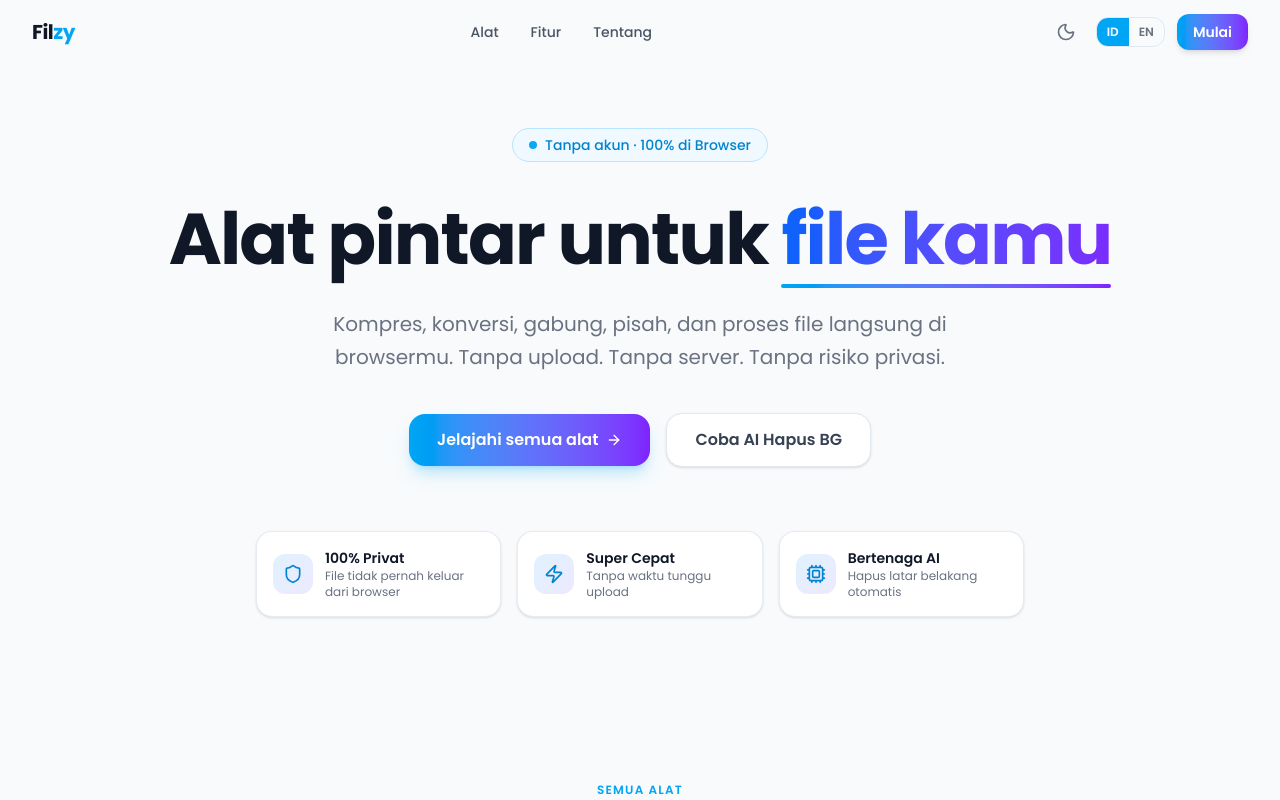
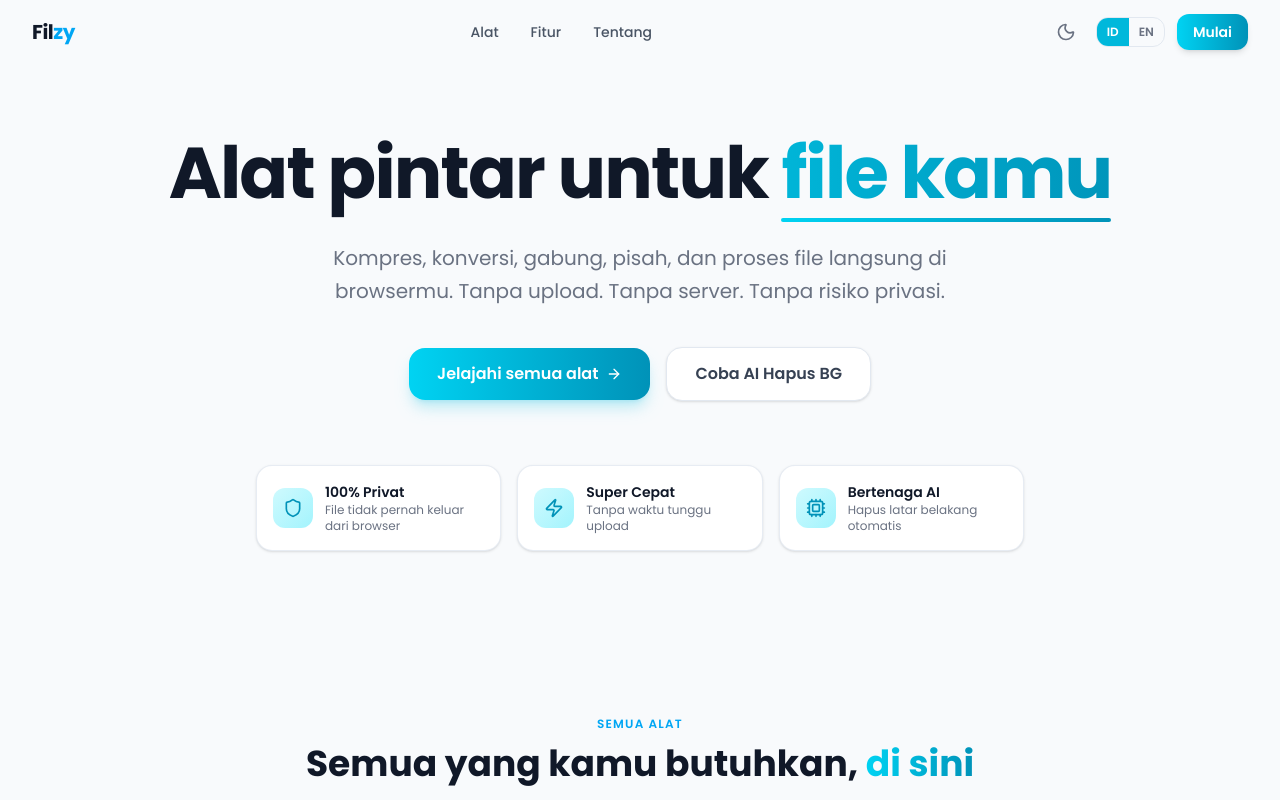
Before and after one commit to alpaenf/Filzy, a Next.js app: page / in a window 1280 px wide. Shown: the top 800 px of the page. Built offline with nearby package versions, Linux system fonts and the light colour scheme.

Commit message:
fix: remove hero badge, unified cyan gradient, fix lang toggle visibility

```diff
--- a/src/components/AboutSection.tsx
+++ b/src/components/AboutSection.tsx
@@ -23,7 +23,7 @@ export default function AboutSection() {
             </span>
             <h2 className="text-3xl sm:text-4xl font-bold text-gray-900 dark:text-white mb-6 leading-tight">
               {t.about.heading1}{" "}
-              <span className="bg-gradient-to-r from-sky-500 to-violet-600 bg-clip-text text-transparent">
+              <span className="bg-gradient-to-r from-cyan-400 to-cyan-600 bg-clip-text text-transparent">
                 {t.about.heading2}
               </span>
             </h2>
@@ -65,7 +65,7 @@ export default function AboutSection() {
                 transition={{ duration: 0.4, delay: 0.15 + i * 0.08 }}
                 className="bg-slate-50 dark:bg-gray-800 rounded-2xl p-6 text-center hover:shadow-md transition-shadow duration-300"
               >
-                <p className="text-4xl font-bold bg-gradient-to-r from-sky-500 to-violet-600 bg-clip-text text-transparent mb-1">
+                <p className="text-4xl font-bold bg-gradient-to-r from-cyan-400 to-cyan-600 bg-clip-text text-transparent mb-1">
                   {statValues[i]}
                 </p>
                 <p className="text-sm text-gray-500 dark:text-gray-400 font-medium">{label}</p>
--- a/src/components/FeaturesSection.tsx
+++ b/src/components/FeaturesSection.tsx
@@ -26,7 +26,7 @@ export default function FeaturesSection() {
           </span>
           <h2 className="text-3xl sm:text-4xl font-bold text-gray-900 dark:text-white mb-4">
             {t.features.heading1}{" "}
-            <span className="bg-gradient-to-r from-sky-500 to-violet-600 bg-clip-text text-transparent">
+            <span className="bg-gradient-to-r from-cyan-400 to-cyan-600 bg-clip-text text-transparent">
               {t.features.heading2}
             </span>
           </h2>
--- a/src/components/Hero.tsx
+++ b/src/components/Hero.tsx
@@ -19,17 +19,6 @@ export default function Hero() {
       </div>
 
       <div className="max-w-5xl mx-auto text-center">
-        {/* Badge */}
-        <motion.div
-          initial={{ opacity: 0, y: 20 }}
-          animate={{ opacity: 1, y: 0 }}
-          transition={{ duration: 0.5, delay: 0.1 }}
-          className="inline-flex items-center gap-2 px-4 py-1.5 rounded-full bg-sky-50 dark:bg-sky-950/50 border border-sky-200 dark:border-sky-800 text-sky-600 dark:text-sky-400 text-sm font-medium mb-8"
-        >
-          <span className="w-2 h-2 rounded-full bg-sky-500 animate-pulse" />
-          {t.hero.badge}
-        </motion.div>
-
         {/* Headline */}
         <motion.h1
           initial={{ opacity: 0, y: 30 }}
@@ -39,11 +28,11 @@ export default function Hero() {
         >
           {t.hero.headline1}{" "}
           <span className="relative inline-block">
-            <span className="bg-gradient-to-r from-sky-500 via-blue-600 to-violet-600 bg-clip-text text-transparent animate-gradient-x">
+            <span className="bg-gradient-to-r from-cyan-400 to-cyan-600 bg-clip-text text-transparent animate-gradient-x">
               {t.hero.headline2}
             </span>
             <motion.span
-              className="absolute -bottom-1 left-0 right-0 h-1 rounded-full bg-gradient-to-r from-sky-500 to-violet-600"
+              className="absolute -bottom-1 left-0 right-0 h-1 rounded-full bg-gradient-to-r from-cyan-400 to-cyan-600"
               initial={{ scaleX: 0 }}
               animate={{ scaleX: 1 }}
               transition={{ duration: 0.8, delay: 0.7 }}
@@ -71,7 +60,7 @@ export default function Hero() {
           <motion.div whileHover={{ scale: 1.04 }} whileTap={{ scale: 0.97 }}>
             <Link
               href="#tools"
-              className="group inline-flex items-center gap-2 px-7 py-3.5 rounded-2xl font-semibold bg-gradient-to-r from-sky-500 to-violet-600 text-white shadow-lg shadow-sky-500/25 hover:shadow-sky-500/40 transition-shadow duration-300"
+              className="group inline-flex items-center gap-2 px-7 py-3.5 rounded-2xl font-semibold bg-gradient-to-r from-cyan-400 to-cyan-600 text-white shadow-lg shadow-cyan-500/25 hover:shadow-cyan-500/40 transition-shadow duration-300"
             >
               {t.hero.exploreBtn}
               <ArrowRight className="w-4 h-4 transition-transform duration-200 group-hover:translate-x-1" />
@@ -101,8 +90,8 @@ export default function Hero() {
               key={label}
               className="flex items-center gap-3 p-4 rounded-2xl bg-white dark:bg-gray-900 border border-slate-200/80 dark:border-gray-700/80 shadow-sm hover:shadow-md transition-shadow duration-200"
             >
-              <div className="w-10 h-10 rounded-xl bg-gradient-to-br from-sky-100 to-violet-100 dark:from-sky-900/40 dark:to-violet-900/40 flex items-center justify-center shrink-0">
-                <Icon className="w-5 h-5 text-sky-600 dark:text-sky-400" />
+              <div className="w-10 h-10 rounded-xl bg-gradient-to-br from-cyan-100 to-cyan-200 dark:from-cyan-900/40 dark:to-cyan-800/40 flex items-center justify-center shrink-0">
+                <Icon className="w-5 h-5 text-cyan-600 dark:text-cyan-400" />
               </div>
               <div className="text-left">
                 <p className="text-sm font-semibold text-gray-900 dark:text-white">{label}</p>
--- a/src/components/Navbar.tsx
+++ b/src/components/Navbar.tsx
@@ -87,7 +87,6 @@ export default function Navbar() {
           )}
 
           {/* Language toggle */}
-          {mounted && (
           <div className="flex items-center rounded-xl border border-slate-200 dark:border-gray-700 overflow-hidden">
             {(["id", "en"] as const).map((lang) => (
               <button
@@ -96,7 +95,7 @@ export default function Navbar() {
                 className={cn(
                   "px-2.5 py-1.5 text-xs font-semibold uppercase transition-colors duration-150",
                   locale === lang
-                      ? "bg-sky-500 text-white"
+                    ? "bg-cyan-500 text-white"
                     : "text-gray-500 dark:text-gray-400 hover:text-gray-800 dark:hover:text-white"
                 )}
               >
@@ -104,12 +103,11 @@ export default function Navbar() {
               </button>
             ))}
           </div>
-          )}
 
           <motion.div whileHover={{ scale: 1.03 }} whileTap={{ scale: 0.97 }}>
             <Link
               href="/#tools"
-              className="hidden sm:inline-flex items-center gap-1.5 px-4 py-2 rounded-xl text-sm font-semibold bg-gradient-to-r from-sky-500 to-violet-600 text-white shadow-md hover:shadow-sky-500/30 transition-shadow duration-300"
+              className="hidden sm:inline-flex items-center gap-1.5 px-4 py-2 rounded-xl text-sm font-semibold bg-gradient-to-r from-cyan-400 to-cyan-600 text-white shadow-md hover:shadow-cyan-500/30 transition-shadow duration-300"
             >
               {t.nav.getStarted}
             </Link>
--- a/src/components/ToolGrid.tsx
+++ b/src/components/ToolGrid.tsx
@@ -31,16 +31,16 @@ const toolIcons: Record<string, LucideIcon> = {
 };
 
 const toolMeta = [
-  { id: "image-compress", href: "/tools/image-compress", gradient: "from-sky-400 to-blue-500", category: "image" as const },
-  { id: "image-convert", href: "/tools/image-convert", gradient: "from-cyan-400 to-teal-500", category: "image" as const },
-  { id: "remove-bg", href: "/tools/remove-bg", gradient: "from-violet-400 to-purple-600", category: "ai" as const, badge: "AI" },
-  { id: "image-to-pdf", href: "/tools/image-to-pdf", gradient: "from-sky-400 to-indigo-500", category: "image" as const },
-  { id: "pdf-to-image", href: "/tools/pdf-to-image", gradient: "from-fuchsia-400 to-pink-500", category: "pdf" as const },
-  { id: "pdf-merge", href: "/tools/pdf-merge", gradient: "from-rose-400 to-red-500", category: "pdf" as const },
-  { id: "pdf-split", href: "/tools/pdf-split", gradient: "from-orange-400 to-amber-500", category: "pdf" as const },
-  { id: "pdf-compress", href: "/tools/pdf-compress", gradient: "from-red-400 to-rose-500", category: "pdf" as const },
-  { id: "bulk-rename", href: "/tools/bulk-rename", gradient: "from-amber-400 to-yellow-500", category: "file" as const },
-  { id: "file-info", href: "/tools/file-info", gradient: "from-emerald-400 to-green-500", category: "file" as const },
+  { id: "image-compress", href: "/tools/image-compress", gradient: "from-cyan-400 to-cyan-600", category: "image" as const },
+  { id: "image-convert", href: "/tools/image-convert", gradient: "from-cyan-400 to-cyan-600", category: "image" as const },
+  { id: "remove-bg", href: "/tools/remove-bg", gradient: "from-cyan-400 to-cyan-600", category: "ai" as const, badge: "AI" },
+  { id: "image-to-pdf", href: "/tools/image-to-pdf", gradient: "from-cyan-400 to-cyan-600", category: "image" as const },
+  { id: "pdf-to-image", href: "/tools/pdf-to-image", gradient: "from-cyan-400 to-cyan-600", category: "pdf" as const },
+  { id: "pdf-merge", href: "/tools/pdf-merge", gradient: "from-cyan-400 to-cyan-600", category: "pdf" as const },
+  { id: "pdf-split", href: "/tools/pdf-split", gradient: "from-cyan-400 to-cyan-600", category: "pdf" as const },
+  { id: "pdf-compress", href: "/tools/pdf-compress", gradient: "from-cyan-400 to-cyan-600", category: "pdf" as const },
+  { id: "bulk-rename", href: "/tools/bulk-rename", gradient: "from-cyan-400 to-cyan-600", category: "file" as const },
+  { id: "file-info", href: "/tools/file-info", gradient: "from-cyan-400 to-cyan-600", category: "file" as const },
 ];
 
 export default function ToolGrid() {
@@ -62,7 +62,7 @@ export default function ToolGrid() {
           </span>
           <h2 className="text-3xl sm:text-4xl font-bold text-gray-900 dark:text-white mb-4">
             {t.tools.heading1}{" "}
-            <span className="bg-gradient-to-r from-sky-500 to-violet-600 bg-clip-text text-transparent">
+            <span className="bg-gradient-to-r from-cyan-400 to-cyan-600 bg-clip-text text-transparent">
               {t.tools.heading2}
             </span>
           </h2>
--- a/src/components/tools/ImageConvert.tsx
+++ b/src/components/tools/ImageConvert.tsx
@@ -115,7 +115,7 @@ export default function ImageConvertTool() {
                   onClick={() => setOutputFormat(f.value)}
                   className={`px-4 py-2 rounded-xl text-sm font-semibold transition-all duration-150 ${
                     outputFormat === f.value
-                      ? "bg-gradient-to-r from-sky-500 to-violet-600 text-white shadow-md"
+                      ? "bg-gradient-to-r from-cyan-400 to-cyan-600 text-white shadow-md"
                       : "bg-slate-100 dark:bg-gray-800 text-gray-600 dark:text-gray-300 hover:bg-slate-200 dark:hover:bg-gray-700"
                   }`}
                 >
--- a/src/components/ui/Button.tsx
+++ b/src/components/ui/Button.tsx
@@ -13,7 +13,7 @@ interface ButtonProps extends ButtonHTMLAttributes<HTMLButtonElement> {
 
 const variants = {
   primary:
-    "bg-gradient-to-r from-sky-500 to-violet-600 text-white shadow-md shadow-sky-500/20 hover:shadow-sky-500/30 disabled:opacity-60",
+    "bg-gradient-to-r from-cyan-400 to-cyan-600 text-white shadow-md shadow-cyan-500/20 hover:shadow-cyan-500/30 disabled:opacity-60",
   secondary:
     "bg-white dark:bg-gray-800 text-gray-700 dark:text-gray-200 border border-slate-200 dark:border-gray-600 hover:bg-slate-50 dark:hover:bg-gray-700",
   ghost:
--- a/src/components/ui/ProgressBar.tsx
+++ b/src/components/ui/ProgressBar.tsx
@@ -13,7 +13,7 @@ interface ProgressBarProps {
 const variants = {
   default: "from-sky-400 to-blue-500",
   success: "from-emerald-400 to-green-500",
-  ai: "from-violet-400 to-purple-600",
+  ai: "from-cyan-400 to-cyan-600",
 };
 
 export default function ProgressBar({ value, label, className, variant = "default" }: ProgressBarProps) {
```
Also changed, not shown: 1 other file (tests, documents, lock files or other folders). Lines whose indentation alone changed are shown as unchanged.
